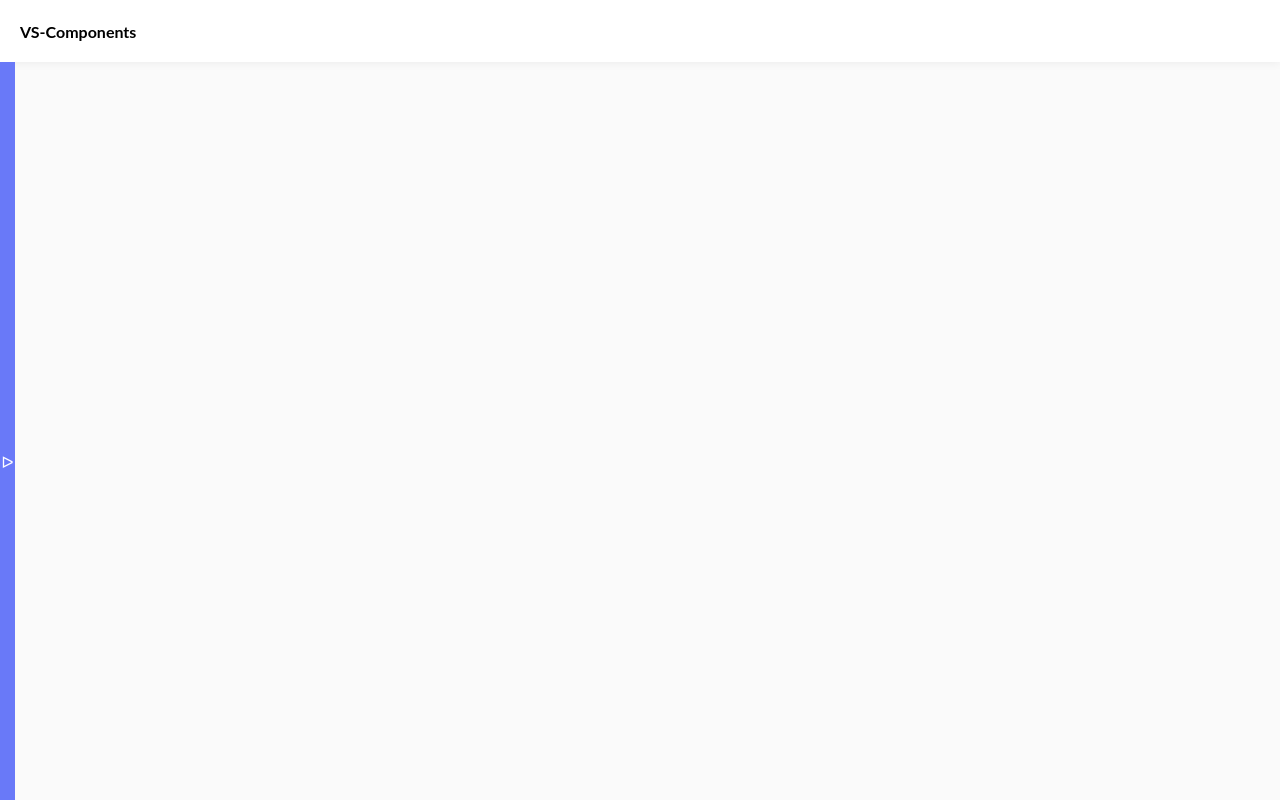
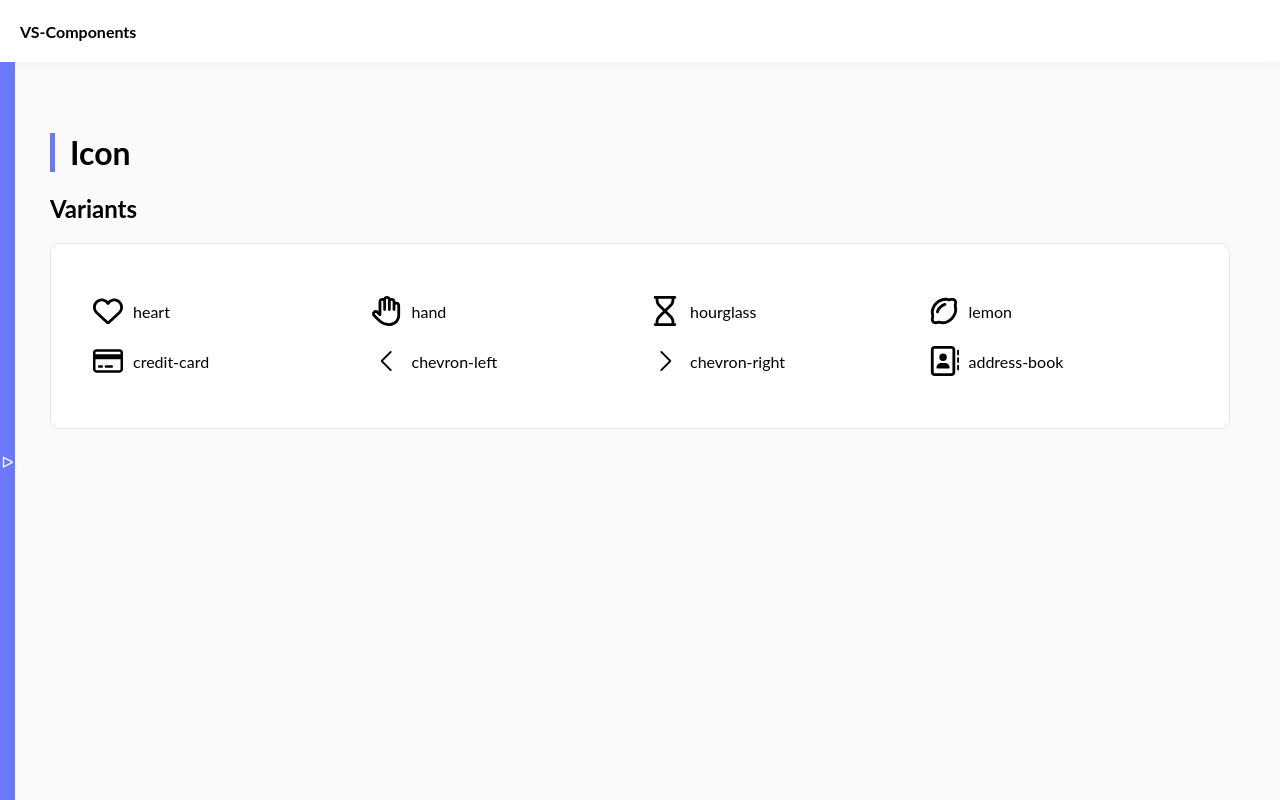
Before and after one commit to stark1406/vs-components, a Vue app: page /icon in a window 1280 px wide. Built offline with nearby package versions, Linux system fonts and the light colour scheme.

Commit message:
feat: icon views

```diff
--- a/src/components/layout/Sidebar.vue
+++ b/src/components/layout/Sidebar.vue
@@ -30,6 +30,10 @@ const links = ref<Array<Link>>([
   {
     name: 'Card',
     href: '/card'
+  },
+  {
+    name: 'Icon',
+    href: '/icon'
   },
 ])
 </script>
--- a/src/components/vs/icon/default/icon.vue
+++ b/src/components/vs/icon/default/icon.vue
@@ -14,7 +14,7 @@ export default defineComponent({
 
 <template>
   <span
-    :style="`height: ${height}; width: ${width};`"
+    :style="`display: flex; height: ${height}; width: ${width};`"
     v-html="content"
   />
 </template>
--- a/src/router/index.ts
+++ b/src/router/index.ts
@@ -5,6 +5,7 @@ const Button = () => import('@/views/button/default/Button.vue')
 const Input = () => import('@/views/input/default/Input.vue')
 const Datepicker = () => import('@/views/datepicker/default/Datepicker.vue')
 const Card = () => import('@/views/card/default/Card.vue')
+const Icon = () => import('@/views/icon/default/Icon.vue')
 
 interface Route {
   path: string;
@@ -37,6 +38,11 @@ const routes: Array<Route> = [
     path: '/card',
     name: 'Card',
     component: Card
+  },
+  {
+    path: '/icon',
+    name: 'Icon',
+    component: Icon
   }
 ]
 
--- /dev/null
+++ b/src/views/icon/data.ts
@@ -0,0 +1,36 @@
+import type { Icons } from "./types"
+
+export const icons: Icons[] = [
+  {
+    name: 'heart',
+    text: 'heart',
+  },
+  {
+    name: 'hand',
+    text: 'hand',
+  },
+  {
+    name: 'hourglass',
+    text: 'hourglass',
+  },
+  {
+    name: 'lemon',
+    text: 'lemon',
+  },
+  {
+    name: 'credit-card',
+    text: 'credit-card',
+  },
+  {
+    name: 'chevron-left',
+    text: 'chevron-left',
+  },
+  {
+    name: 'chevron-right',
+    text: 'chevron-right',
+  },
+  {
+    name: 'address-book',
+    text: 'address-book',
+  }
+]
--- /dev/null
+++ b/src/views/icon/default/Icon.vue
@@ -0,0 +1,59 @@
+<script lang="ts" setup>
+import { VsIcon } from '@vs/icon'
+import { VsCard } from '@vs/card'
+import { icons } from '../data'
+</script>
+
+<template>
+  <h1 class="heading">
+    Icon
+  </h1>
+  <h2>
+    Variants
+  </h2>
+  <vs-card>
+    <div class="content">
+      <div
+        v-for="item in icons"
+        :key="item"
+        class="row"
+      >
+        <vs-icon
+          :name="item.name"
+          height="30px"
+          width="30px"
+        />
+        <span class="icon_name">
+          {{ item.text }}
+        </span>
+      </div>
+    </div>
+  </vs-card>
+</template>
+
+<style lang="scss" scoped>
+.heading {
+  border-left: 5px solid var(--primary);
+  padding-left: 15px;
+}
+
+.content {
+  display: grid;
+  justify-content: center;
+  min-width: 100%;
+  grid-template-columns: repeat(4, minmax(0, 1fr));
+  @media screen and (max-width: 768px) {
+    grid-template-columns: repeat(2, minmax(0, 1fr));
+  }
+}
+
+.row {
+  display: flex;
+  margin: 10px;
+}
+
+.icon_name {
+  margin-top: 6px;
+  margin-left: 10px;
+}
+</style>
--- /dev/null
+++ b/src/views/icon/types.ts
@@ -0,0 +1,4 @@
+export interface Icons {
+  name: string,
+  text: string
+}
```
